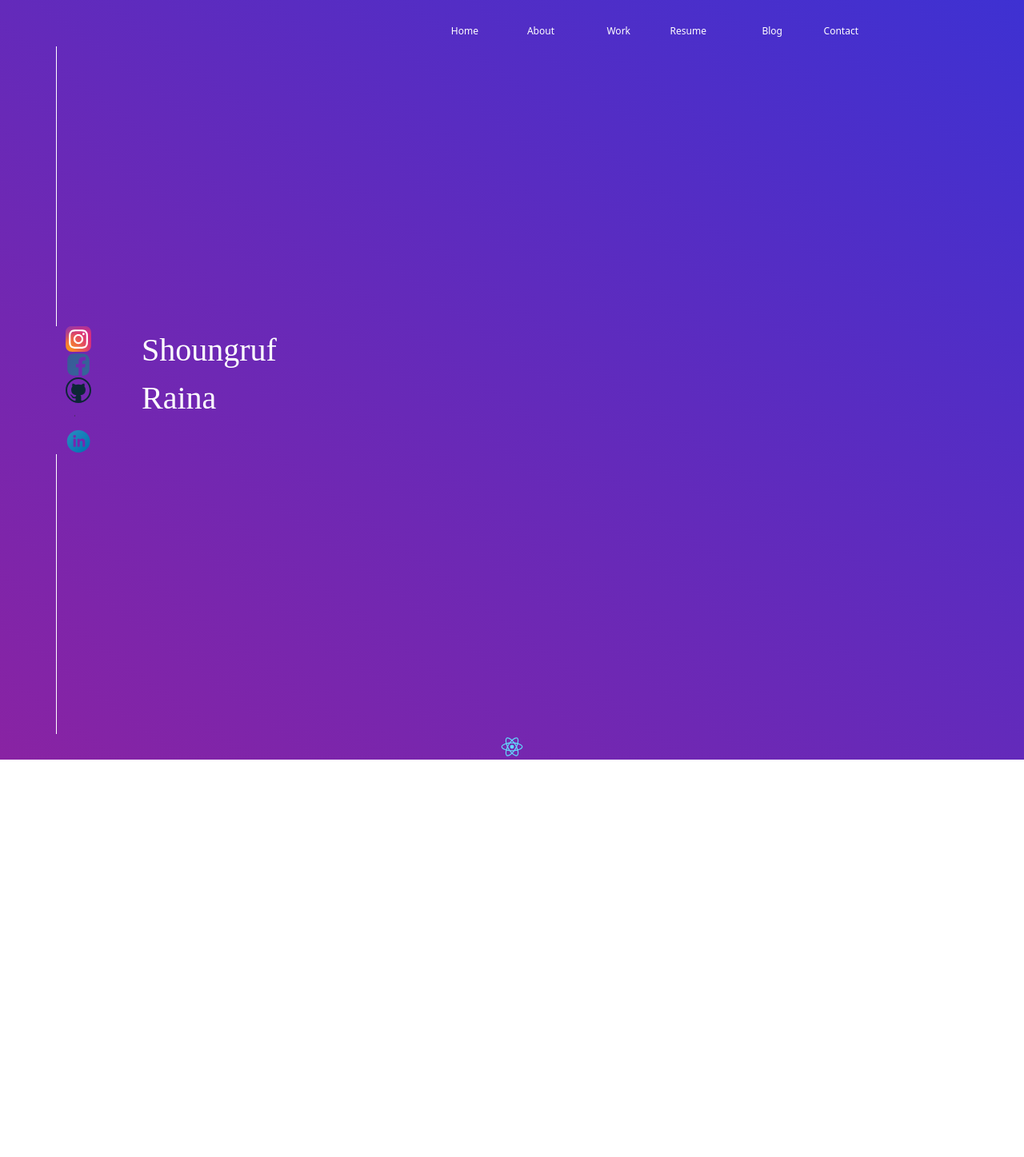
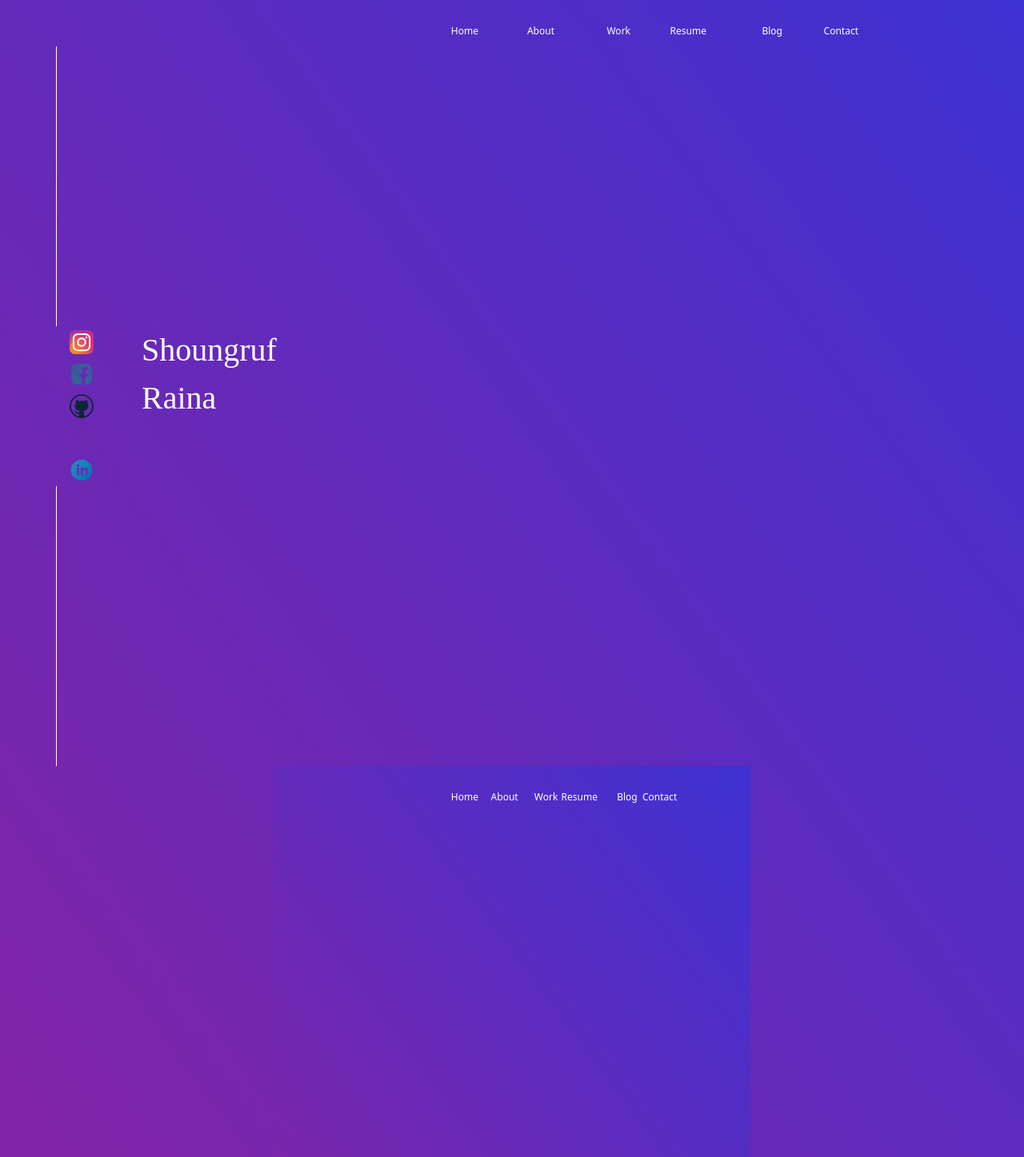
Before and after one commit to shoungruf/mywebsite, a React (Create React App) app: page /about in a window 1280 px wide. Shown: the top 1447 px of the page at 80% size. Before the commit the page ends 950 px from the top, so only its background shows below. Built offline with nearby package versions, Linux system fonts and the light colour scheme.

Commit message:
new changes

```diff
--- a/package.json
+++ b/package.json
@@ -11,6 +11,7 @@
     "react-dom": "^17.0.2",
     "react-router-dom": "^5.2.0",
     "react-scripts": "4.0.3",
+    "react-scroll": "^1.8.2",
     "web-vitals": "^1.1.2"
   },
   "scripts": {
--- /dev/null
+++ b/src/AboutPage.js
@@ -0,0 +1,70 @@
+import React, { Component } from 'react';
+import './App.css';
+import 'bootstrap/dist/css/bootstrap.css';
+import {
+    BrowserRouter as Router,
+    Switch,
+    Route,
+    Link
+  } from "react-router-dom";
+ import Button from './Button';
+// import HomePage from './HomePage';
+// import WorkPage from './WorkPage';
+// import ResumePage from './ResumePage';
+// import BlogPage from './BlogPage';
+// import ContactPage from './ContactPage';
+
+class AboutPage extends Component {
+    render() {
+
+      return (
+
+
+          <header className="App-Frame">
+          <div class="container">
+              <div class="row">
+              <div class="col-md-6">
+              <Link to="/" className="Header-buttons" >Home</Link>
+
+               </div>
+               <div class="col-md-1">
+
+               <Link to="/about" className="Header-buttons" >About</Link>
+               </div>
+               <div class="col-md-1">
+
+               <Link to="/work" className="Header-buttons">Work</Link>
+
+               </div>
+               <div class="col-md-1">
+
+               <Link to="/resume" className="Header-buttons">Resume</Link>
+
+               </div>
+               <div class="col-md-1">
+
+               <Link to="/blog" className="Header-buttons">Blog</Link>
+
+               </div>
+               <div class="col-md-1">
+
+               <Link to="/contact" className="Header-buttons">Contact</Link>
+
+               </div>
+            </div>
+
+            </div>
+
+
+            </header>
+
+
+
+           );
+
+
+      // ...
+    }
+  }
+
+  export default AboutPage;
--- a/src/App.css
+++ b/src/App.css
@@ -3,13 +3,10 @@
 }
 
 .App-logo {
-  height: 4vmin;
+  height: 5vmin;
   pointer-events: none;
-
-
-  border-left: 1px;
-  /* position: relative; */
   display: block;
+  padding: 5px;
 }
 
 @media (prefers-reduced-motion: no-preference) {
--- a/src/App.js
+++ b/src/App.js
@@ -1,126 +1,25 @@
-import logo from './logo.svg';
+
 import './App.css';
-import Button from './Button';
+
 import React from "react";
-import {
-  BrowserRouter as Router,
-  Switch,
-  Route,
-  Link
-} from "react-router-dom";
+
 import 'bootstrap/dist/css/bootstrap.css';
-import FrameSliderButtons from './FrameSliderButtons';
+
+
+import HomePage from './HomePage';
+import AboutPage from './AboutPage';
+
+
 
 
 export default function BasicExample() {
   return (
-    <Router>
-      <div >
-        <header className="App-Frame">
-        <div class="container">
-            <div class="row">
-
-              <div class="col-md-6">
-
-                <Link to="/" className="Header-buttons" >Home</Link>
-              </div>
-              <div class="col-md-1">
-
-                <Link to="/about" className="Header-buttons" >About</Link>
-              </div>
-              <div class="col-md-1">
-
-                <Link to="/work" className="Header-buttons">Work</Link>
-
-              </div>
-              <div class="col-md-1">
-
-                <Link to="/resume" className="Header-buttons">Resume</Link>
-
-              </div>
-              <div class="col-md-1">
-
-                <Link to="/blog" className="Header-buttons">Blog</Link>
-
-              </div>
-              <div class="col-md-1">
-
-                <Link to="/contact" className="Header-buttons">Contact</Link>
-
-              </div>
-              <div class="line"></div>
-              <div class="container">
-        <div class="row">
-        <div class="col-md-1" >
-        <FrameSliderButtons/>
-        </div><div class="col-md-3">
-          <text className="TitleClass" > Shoungruf Raina </text>
-        </div>
-        </div>
-        </div>
-
-              <div class="line"></div>
-            </div>
-          </div>
-
-          {/*
-          A <Switch> looks through all its children <Route>
-          elements and renders the first one whose path
-          matches the current URL. Use a <Switch> any time
-          you have multiple routes, but you want only one
-          of them to render at a time
-        */}
-          <Switch>
-            <Route exact path="/">
-              {/* <Button /> */}
-            </Route>
-            <Route path="/about">
-              <Button />
-            </Route>
-            <Route path="/work">
-              {/* <Button /> */}
-            </Route>
-            <Route path="/resume">
-              {/* <Button /> */}
-            </Route>
-            <Route path="/blog">
-              {/* <Button /> */}
-            </Route>
-            <Route path="/contact">
-              {/* <Button /> */}
-            </Route>
-          </Switch>
-        </header>
-
-      </div>
-
-    </Router>
+    <>
+    <HomePage/>
+    {/* <AboutPage /> */}
+    </>
   );
 }
 
 // You can think of these components as "pages"
 // in your app.
-
-function Home() {
-  return (
-    <div>
-      <h2>Home</h2>
-    </div>
-  );
-}
-
-function About() {
-  return (
-    <div>
-      <h2>About</h2>
-    </div>
-  );
-}
-
-function Dashboard() {
-  return (
-    <div>
-      <h2>Dashboard</h2>
-    </div>
-  );
-}
--- /dev/null
+++ b/src/BlogPage.js
@@ -0,0 +1,18 @@
+import React, { Component } from 'react';
+import './App.css';
+
+
+class BlogPage extends Component {
+    render() {
+
+      return (
+         <div >
+
+      </div>
+      );
+
+      // ...
+    }
+  }
+
+  export default BlogPage;
--- /dev/null
+++ b/src/ContactPage.js
@@ -0,0 +1,17 @@
+import React, { Component } from 'react';
+import './App.css';
+
+class ContactPage extends Component {
+    render() {
+
+      return (
+         <div >
+
+      </div>
+      );
+
+      // ...
+    }
+  }
+
+  export default ContactPage;
--- a/src/FrameSliderButtons.js
+++ b/src/FrameSliderButtons.js
@@ -13,12 +13,12 @@ class FrameSliderButtons extends Component {
   render() {
 
     return (
-       <div>
-        <img src={insta} className="App-logo"  />
-     <img src={fb} className="App-logo"  />
-    <img src={github} className="App-logo"  />
-     <img src={mail} className="App-logo"  />
-    <img src={lnkedin} className="App-logo"  />
+       <div >
+        <img src={insta} className="App-logo" alt="logo"  />
+     <img src={fb} className="App-logo"  alt="logo"  />
+    <img src={github} className="App-logo"  alt="logo"  />
+     <img src={mail} className="App-logo"  alt="logo" />
+    <img src={lnkedin} className="App-logo"  alt="logo"  />
     </div>
     );
 
--- /dev/null
+++ b/src/HomePage.js
@@ -0,0 +1,156 @@
+import React, { Component } from 'react';
+import './App.css';
+import 'bootstrap/dist/css/bootstrap.css';
+import {
+    BrowserRouter as Router,
+    Switch,
+    Route,
+     Link
+  } from "react-router-dom";
+  // import {Link} from 'react-scroll';
+  import FrameSliderButtons from './FrameSliderButtons';
+   import AboutPage from './AboutPage';
+// import WorkPage from './WorkPage';
+// import ResumePage from './ResumePage';
+// import BlogPage from './BlogPage';
+// import ContactPage from './ContactPage';
+
+class HomePage extends Component {
+    render() {
+
+      return (
+        <Router>
+
+          <header className="App-Frame">
+          <div class="container">
+              <div class="row">
+              <div class="col-md-6">
+
+               <Link to="/" className="Header-buttons" >Home</Link>
+               </div>
+               <div class="col-md-1">
+
+               <Link to="/about" className="Header-buttons" >About</Link>
+               </div>
+               <div class="col-md-1">
+
+               <Link to="/work" className="Header-buttons">Work</Link>
+
+               </div>
+               <div class="col-md-1">
+
+               <Link to="/resume" className="Header-buttons">Resume</Link>
+
+               </div>
+               <div class="col-md-1">
+
+               <Link to="/blog" className="Header-buttons">Blog</Link>
+
+               </div>
+               <div class="col-md-1">
+
+               <Link to="/contact" className="Header-buttons">Contact</Link>
+
+               </div>
+                            <div class="line"></div>
+                <div class="container">
+
+          <div class="row">
+          <div class="col-md-1" >
+            {/* TODO: Frame slider buttons not in line */}
+          <FrameSliderButtons/>
+          </div><div class="col-md-3">
+            <text className="TitleClass" > Shoungruf Raina </text>
+          </div>
+          </div>
+          </div>
+
+                <div class="line"></div>
+              </div>
+            </div>
+
+            {/*
+            A <Switch> looks through all its children <Route>
+            elements and renders the first one whose path
+            matches the current URL. Use a <Switch> any time
+            you have multiple routes, but you want only one
+            of them to render at a time
+          */}
+            <Switch>
+            <Route exact path="/">
+
+              </Route>
+              <Route path="/about">
+                <AboutPage />
+              </Route>
+              <Route path="/work">
+               {/* <WorkPage/> */}
+              </Route>
+              <Route path="/resume">
+                {/* <ResumePage/> */}
+              </Route>
+              <Route path="/blog">
+                {/* <BlogPage/> */}
+              </Route>
+              <Route path="/contact">
+              {/* <ContactPage/> */}
+              </Route>
+            </Switch>
+          </header>
+
+
+
+      </Router>
+    );
+    }}
+
+  // function Home() {
+  //   return (
+  //     <div>
+  //       <h2>Home</h2>
+  //       <HomePage/>
+  //     </div>
+  //   );
+  // }
+
+  // function About() {
+  //   return (
+  //     <div>
+  //       <h2>About</h2>
+  //       <AboutPage/>
+  //     </div>
+  //   );
+  // }
+
+  // function Work() {
+  //   return (
+  //     <div>
+  //       <h2>Work</h2>
+  //       <WorkPage/>
+  //     </div>
+  //   );
+  // }
+  // function Resume() {
+  //   return (
+  //     <div>
+  //       <h2>Resume</h2>
+  //       <ResumePage/>
+  //     </div>
+  //   );
+  // }function Blog() {
+  //   return (
+  //     <div>
+  //       <h2>Blog</h2>
+  //       <BlogPage/>
+  //     </div>
+  //   );
+  //   function Contact() {
+  //     return (
+  //       <div>
+  //         <h2>Contact</h2>
+  //         <ContactPage/>
+  //       </div>
+  //     );
+  //   }
+  // }
+  export default HomePage;
--- /dev/null
+++ b/src/ResumePage.js
@@ -0,0 +1,17 @@
+import React, { Component } from 'react';
+import './App.css';
+
+class ResumePage extends Component {
+    render() {
+
+      return (
+         <div >
+
+      </div>
+      );
+
+      // ...
+    }
+  }
+
+  export default ResumePage;
--- /dev/null
+++ b/src/WorkPage.js
@@ -0,0 +1,18 @@
+import React, { Component } from 'react';
+import './App.css';
+
+
+class WorkPage extends Component {
+    render() {
+
+      return (
+         <div >
+
+      </div>
+      );
+
+      // ...
+    }
+  }
+
+  export default WorkPage;
```
Also changed, not shown: 2 other files (tests, documents, lock files or other folders).
